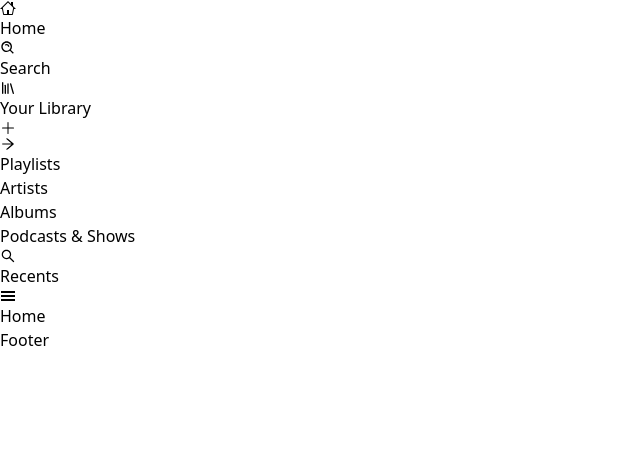
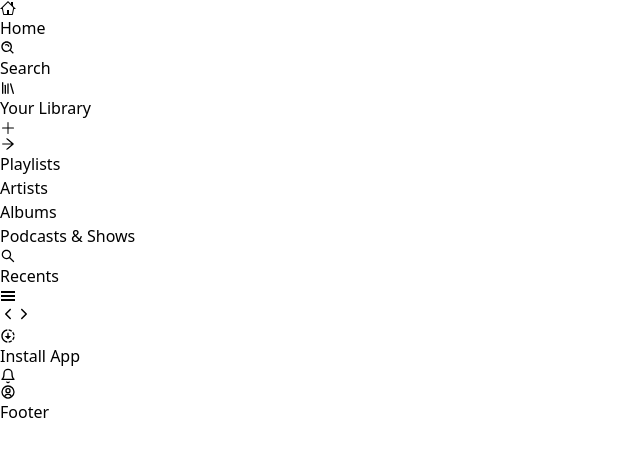
Before and after one commit to murphy6867/Create_Spotify_Playlist, a React (Vite) app: page / in a window 1280 px wide. Shown: the top 456 px of the page, without its empty margins (0-640 px from the left). Built offline with nearby package versions, Linux system fonts and the light colour scheme.

Commit message:
Add style header main

```diff
--- a/src/Components/Home.jsx
+++ b/src/Components/Home.jsx
@@ -1,7 +1,34 @@
+import { FiBell } from 'react-icons/fi';
+import { MdDownloading } from 'react-icons/md';
+import { BiUserCircle } from 'react-icons/bi';
+import { IoIosArrowBack, IoIosArrowForward } from 'react-icons/io';
 
 const Home = () => {
   return (
-    <div className="w-full h-full bg-amber-500">Home</div>
+    <main className="w-full h-full bg-[#0B1D16] rounded-lg p-4">
+      <header className="w-full h-12 flex justify-between items-center bg-blue-500">
+        <div className='w-20 h-full flex items-center justify-center gap-2 ms-1'>
+          <button className='w-8 h-8 flex items-center justify-center text-xl bg-black rounded-full text-stone-400'>
+            <IoIosArrowBack className='text-2xl' />
+          </button>
+          <button className='w-8 h-8 flex items-center justify-center text-xl bg-black rounded-full text-stone-400'>
+            <IoIosArrowForward className='text-2xl' />
+          </button>
+        </div>
+        <div className='w-56 h-full flex gap-2 items-center'>
+          <div className='flex justify-center items-center text-white bg-black px-2 py-[5px] rounded-2xl cursor-pointer'>
+            <MdDownloading className='font-lg text-lg hover:text-[22px]' />
+            <p className='text-xs hover:text-[14px] font-semibold ms-1'>Install App</p>
+          </div>
+          <div className='w-7 h-7 flex items-center justify-center bg-black rounded-full cursor-pointer'>
+            <FiBell className='text-stone-300 text-lg hover:text-white' />
+          </div>
+          <div className='w-7 h-7 flex items-center justify-center bg-black rounded-full cursor-pointer'>
+            <BiUserCircle  className='w-full h-full text-stone-300 text-lg hover:text-white' />
+          </div>
+        </div>
+      </header>
+    </main>
   )
 }
 
--- a/src/Components/UserLibrary.jsx
+++ b/src/Components/UserLibrary.jsx
@@ -7,12 +7,12 @@ const UserLibrary = () => {
   return (
     <div className='w-full h-full text-white flex'>
         <div className="w-full h-8 flex items-center justify-between px-4">
-            <div>
-                <AiOutlineSearch className="text-2xl text-stone-400" />
+            <div className="p-[7px] cursor-pointer hover:bg-stone-800 rounded-full duration-300">
+                <AiOutlineSearch className="text-2xl text-stone-400 hover:text-white duration-300" />
             </div>
-            <div className="flex items-center">
-                <h1 className="text-sm font-sm text-stone-400">Recents</h1>
-                <GiHamburgerMenu className="text-lg text-stone-400 mx-1" />
+            <div className="flex items-center p-[7px] cursor-pointer">
+                <h1 className="text-sm font-sm text-stone-400 hover:text-white duration-200 hover:text-base">Recents</h1>
+                <GiHamburgerMenu className="text-lg text-stone-400 mx-1 hover:text-white duration-200 hover:text-xl" />
             </div>
         </div>
         <div>
```
